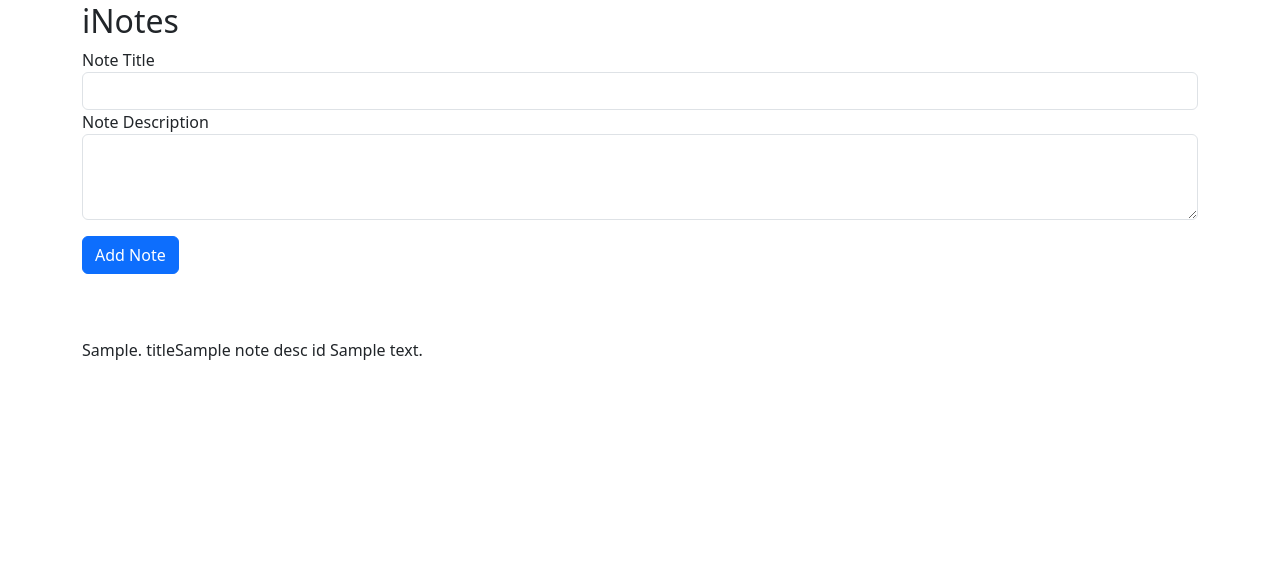
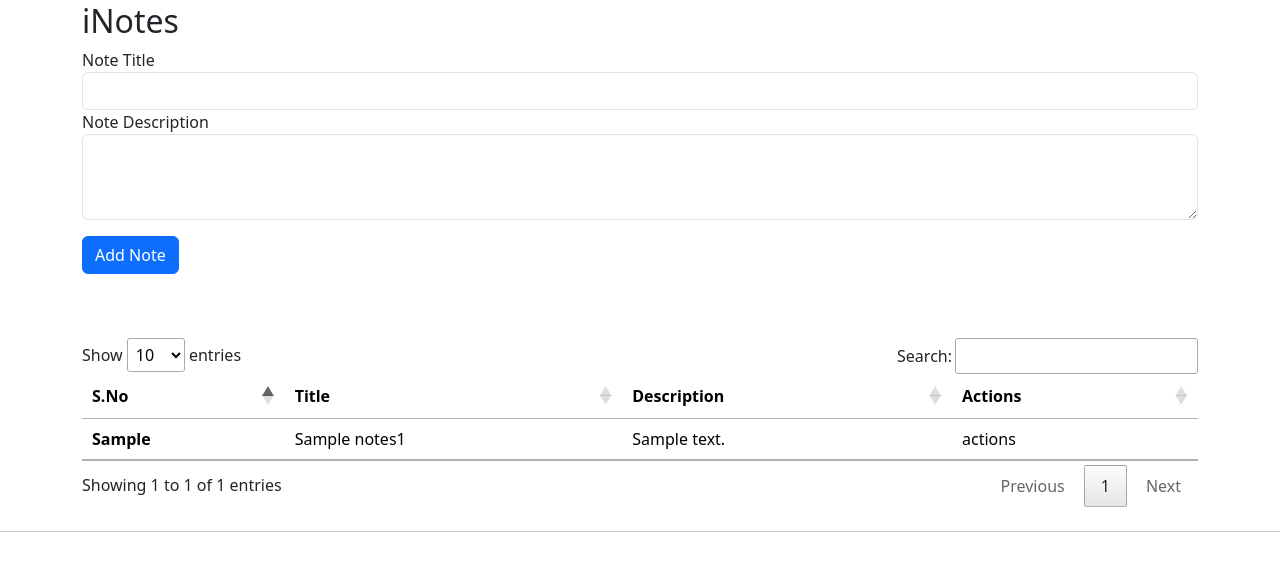
Before and after one commit to samisardarzai/todo-php, a PHP site: page / in a window 1280 px wide. Shown: the part 102-673 px from the top of the page. Run offline with PHP 8.4, Linux system fonts and the light colour scheme; tables that the repository leaves empty or names only in its code hold one stand-in row (values such as "Sample post"); some libraries are stand-ins or nearby versions.

Commit message:
add new changes

```diff
--- a/index.php
+++ b/index.php
@@ -1,5 +1,5 @@
 <?php
-// INSERT INTO `notes` (`snu`, `title`, `description`, `tstamp`) VALUES ('', 'bookssdkfjs', 'asd,fasodfiasd', current_timestamp());
+$insert = false;
    // Connect to the Database
 $servername = "localhost";
 $username = "root";
@@ -13,6 +13,37 @@ $conn = mysqli_connect($servername, $username, $password, $database);
 if (!$conn){
   die("Sorry we failed to connect: ". mysqli_connect_error());
 }
+//  if ($_SERVER['REQUEST_METHOD'] == 'POST'){
+//      $title= $_POST["title"];
+//      $description = $_POST["description"]
+
+//       $sql = "INSERT INTO `notes1` (`title`, `description`, ) VALUES ('$title','$description')";
+//       $result = mysqli_query($conn,$sql);
+
+//      if($result){
+//       echo "the record add";
+//      }
+//      else {
+//       echo "not add ";
+//       mysqli_error($conn);
+//      }
+//  }
+if ($_SERVER['REQUEST_METHOD'] == 'POST'){
+  $title = $_POST["title"];
+  $description = $_POST["description"];
+
+  // Sql query to be executed
+  $sql = "INSERT INTO `notes1` (`title`, `description`) VALUES ('$title', '$description')";
+  $result = mysqli_query($conn, $sql);
+
+  // Add a new trip to the Trip table in the database
+  if($result){
+    $insert = true;
+  }
+  else{
+      echo "The record was not inserted successfully because of this error ---> ". mysqli_error($conn);
+  }
+}
 
  ?>
 <!doctype html>
@@ -20,10 +51,13 @@ if (!$conn){
   <head>
     <meta charset="utf-8">
     <meta name="viewport" content="width=device-width, initial-scale=1">
+    <link rel="stylesheet" href="//cdn.datatables.net/1.13.6/css/jquery.dataTables.min.css">
+    <script src="https://code.jquery.com/jquery-3.7.1.js" integrity="sha256-eKhayi8LEQwp4NKxN+CfCh+3qOVUtJn3QNZ0TciWLP4=" crossorigin="anonymous"></script>
+
     <title>iNote App</title>
     <link href="https://cdn.jsdelivr.net/npm/bootstrap@5.3.2/dist/css/bootstrap.min.css" rel="stylesheet" integrity="sha384-T3c6CoIi6uLrA9TneNEoa7RxnatzjcDSCmG1MXxSR1GAsXEV/Dwwykc2MPK8M2HN" crossorigin="anonymous">
   </head>
-  <body>
+  <body class="">
     <nav class="navbar navbar-expand-lg  bg-body-tertiary" data-bs-theme="dark" >
         <div class="container-fluid">
           <a class="navbar-brand" href="#">Todo Php</a>
@@ -45,8 +79,19 @@ if (!$conn){
           </div>
         </div>
       </nav>
+      <?php
+                if($insert){
+                  echo "<div class='alert alert-success alert-dismissible fade show' role='alert'>
+                  <strong>Success!</strong> Your note has been inserted successfully
+                  <button type='button' class='close' data-dismiss='alert' aria-label='Close'>
+                    <span aria-hidden='true'>×</span>
+                  </button>
+                </div>";
+                }
+  ?>
+
        <div class="container my-5 ">
-        <form>
+        <form action="/crud/index.php " method="POST" >
             <h2>iNotes </h2>
             <div class="form-group">
               <label for="title">Note Title</label>
@@ -55,27 +100,52 @@ if (!$conn){
             </div>
             <div class="form-group">
                 <label for="desc">Note Description</label>
-                <textarea class="form-control" name="desc" id="desc" rows="3"></textarea>
+                <textarea class="form-control" name="description" id="description" rows="3"></textarea>
               </div>
 
             <button type="submit" class="btn btn-primary my-3 ">Add Note</button>
           </form>
        </div>
 
-       <div class="container">
-
+       <div class="container my-4">
+       <table class="table" id="myTable">
+  <thead>
+    <tr>
+      <th scope="col">S.No</th>
+      <th scope="col">Title</th>
+      <th scope="col">Description</th>
+      <th scope="col">Actions</th>
+    </tr>
+  </thead>
+  <tbody>
        <?php
-        $sql= "SELECT * FROM `notes`" ;
+        $sql= "SELECT * FROM `notes1`" ;
         $result = mysqli_query($conn, $sql);
         while($row = mysqli_fetch_assoc($result)){
-          // echo var_dump($row);
-          echo $row['sno'] .  ". title". $row['title'] ." desc id  ". $row['description'];
-          echo "<br>";
+          echo  "<tr>
+          <th scope='row'>" . $row['snu']. "</th>
+          <td>". $row['title'] ."</td>
+          <td>". $row['description'] ."</td>
+          <td>actions</td>
+          </tr>";
+
       }
        ?>
 
+  </tbody>
+</table>
+
        </div>
+       <hr>
 
     <script src="https://cdn.jsdelivr.net/npm/bootstrap@5.3.2/dist/js/bootstrap.bundle.min.js" integrity="sha384-C6RzsynM9kWDrMNeT87bh95OGNyZPhcTNXj1NW7RuBCsyN/o0jlpcV8Qyq46cDfL" crossorigin="anonymous"></script>
+    <script src="//cdn.datatables.net/1.13.6/js/jquery.dataTables.min.js"></script>
+
+   <script>
+   $(document).ready(function () {
+     $('#myTable').DataTable();
+
+   });
+ </script>
   </body>
 </html>
```
Also changed, not shown: 1 other file.
